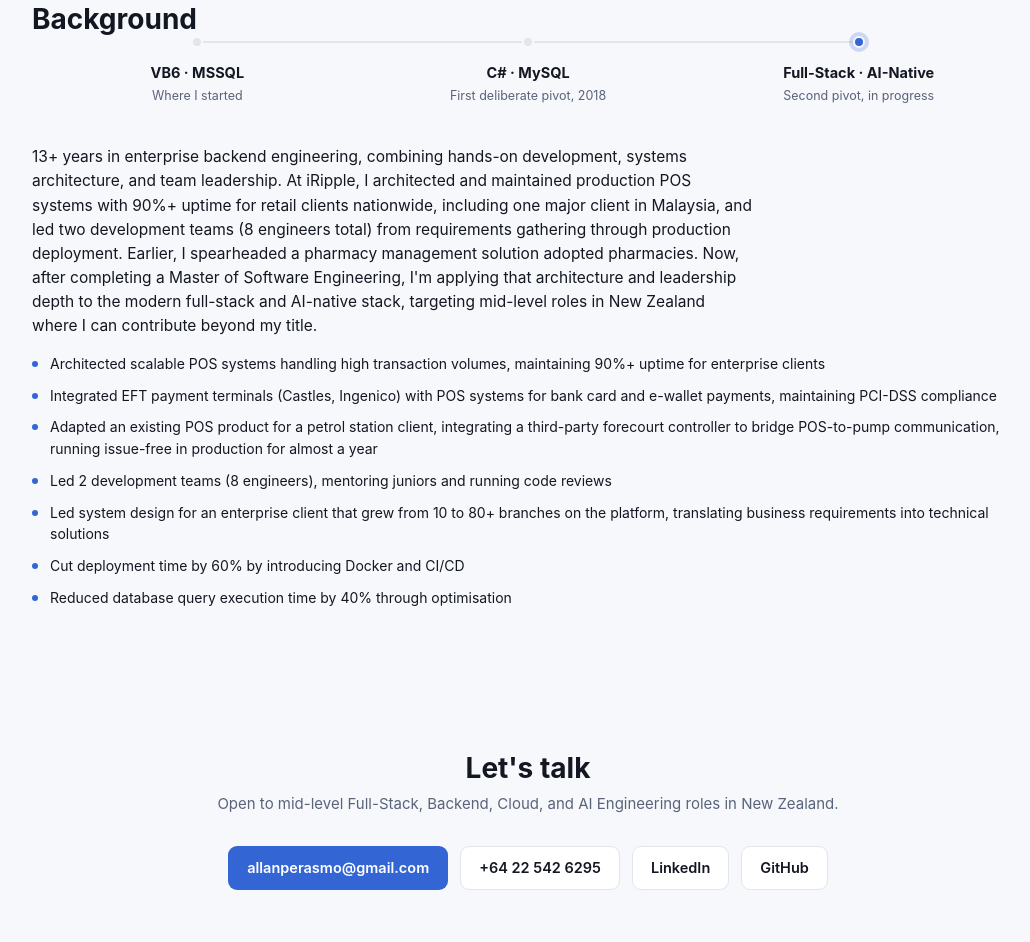
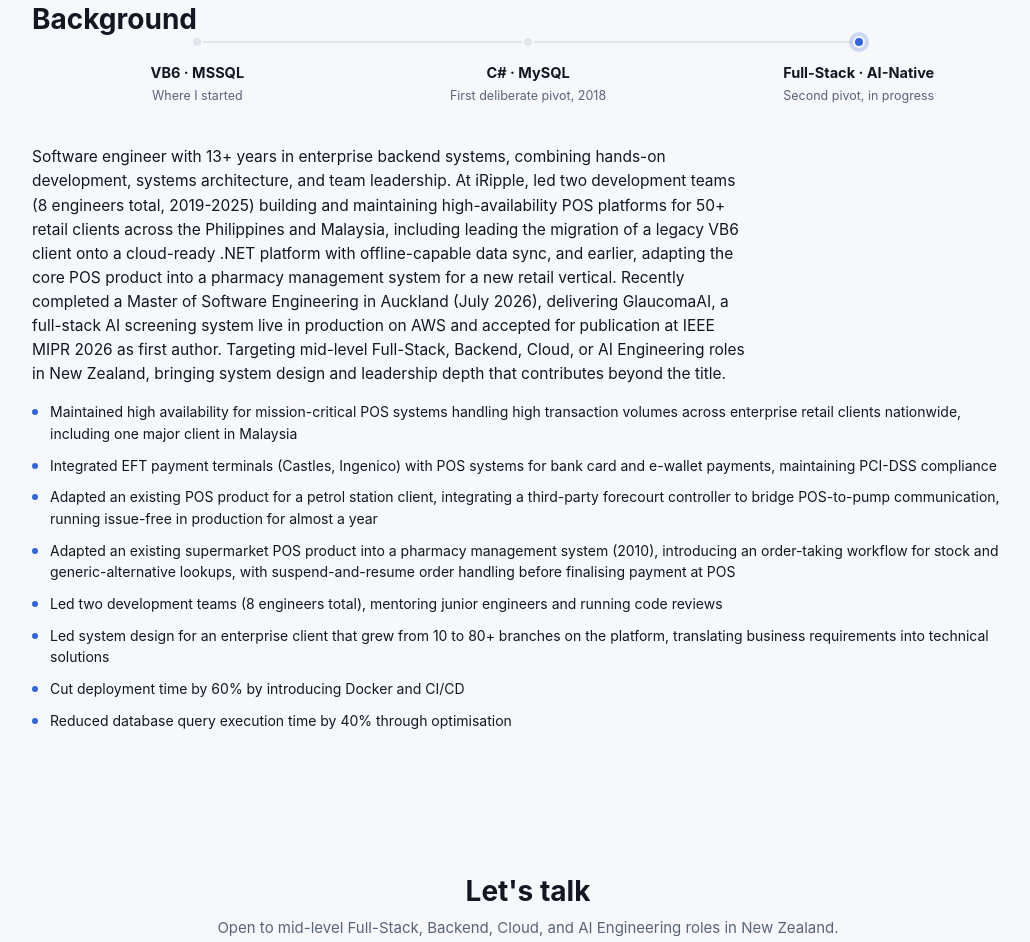
Before and after one commit to aperasmo/my-portfolio, a plain HTML site: page index.html in a window 1280 px wide. Shown: the part 2265-3207 px from the top of the page, without its empty margins (112-1142 px from the left). Drawn offline with Linux system fonts and the light colour scheme.

Commit message:
feat: enhance index.html with detailed engineering biography
- Updated professional background and achievements for clarity and impact.
- Highlighted recent academic and project accomplishments in full-stack and AI.
- Improved consistency in describing past engineering roles and responsibilities.

```diff
--- a/index.html
+++ b/index.html
@@ -191,21 +191,24 @@
       </div>
 
       <p class="background-copy">
-        13+ years in enterprise backend engineering, combining hands-on development, systems architecture,
-        and team leadership. At iRipple, I architected and maintained production POS systems with 90%+
-        uptime for retail clients nationwide, including one major client in Malaysia, and led two
-        development teams (8 engineers total) from requirements gathering through production deployment.
-        Earlier, I spearheaded a pharmacy management solution adopted pharmacies. Now, after
-        completing a Master of Software Engineering, I'm applying that architecture and leadership depth
-        to the modern full-stack and AI-native stack, targeting mid-level roles in New Zealand where I can
-        contribute beyond my title.
+        Software engineer with 13+ years in enterprise backend systems, combining hands-on development,
+        systems architecture, and team leadership. At iRipple, led two development teams (8 engineers total, 2019-2025)
+        building and maintaining high-availability POS platforms for 50+ retail clients across the Philippines and Malaysia,
+        including leading the migration of a legacy VB6 client onto a cloud-ready .NET platform with offline-capable data sync,
+        and earlier, adapting the core POS product into a pharmacy management system for a new retail vertical.
+
+        Recently completed a Master of Software Engineering in Auckland (July 2026), delivering GlaucomaAI,
+        a full-stack AI screening system live in production on AWS and accepted for publication at
+        IEEE MIPR 2026 as first author. Targeting mid-level Full-Stack, Backend, Cloud, or AI Engineering roles
+        in New Zealand, bringing system design and leadership depth that contributes beyond the title.
       </p>
 
       <ul class="project-highlights">
-        <li>Architected scalable POS systems handling high transaction volumes, maintaining 90%+ uptime for enterprise clients</li>
+        <li>Maintained high availability for mission-critical POS systems handling high transaction volumes across enterprise retail clients nationwide, including one major client in Malaysia</li>
         <li>Integrated EFT payment terminals (Castles, Ingenico) with POS systems for bank card and e-wallet payments, maintaining PCI-DSS compliance</li>
         <li>Adapted an existing POS product for a petrol station client, integrating a third-party forecourt controller to bridge POS-to-pump communication, running issue-free in production for almost a year</li>
-        <li>Led 2 development teams (8 engineers), mentoring juniors and running code reviews</li>
+        <li>Adapted an existing supermarket POS product into a pharmacy management system (2010), introducing an order-taking workflow for stock and generic-alternative lookups, with suspend-and-resume order handling before finalising payment at POS</li>
+        <li>Led two development teams (8 engineers total), mentoring junior engineers and running code reviews</li>
         <li>Led system design for an enterprise client that grew from 10 to 80+ branches on the platform, translating business requirements into technical solutions</li>
         <li>Cut deployment time by 60% by introducing Docker and CI/CD</li>
         <li>Reduced database query execution time by 40% through optimisation</li>
```
